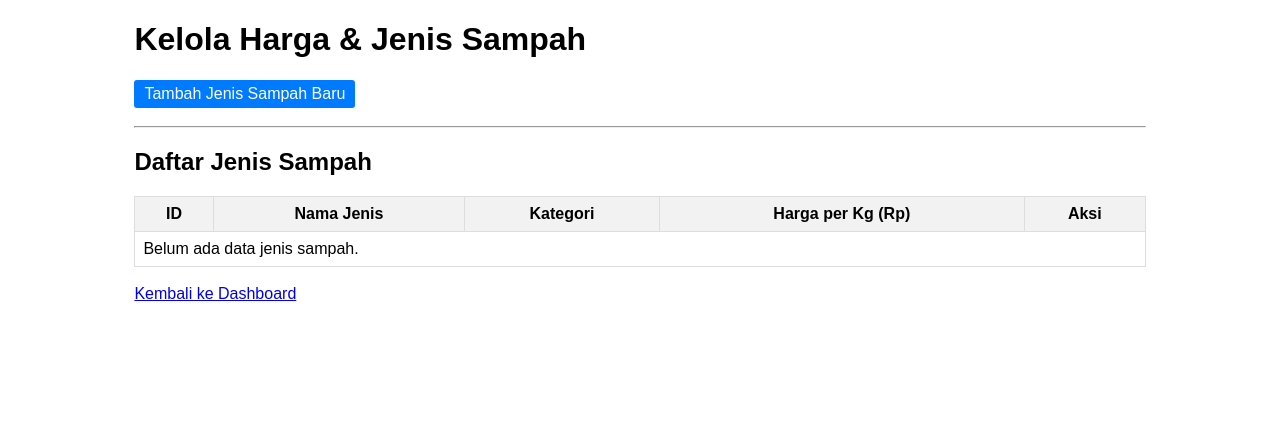
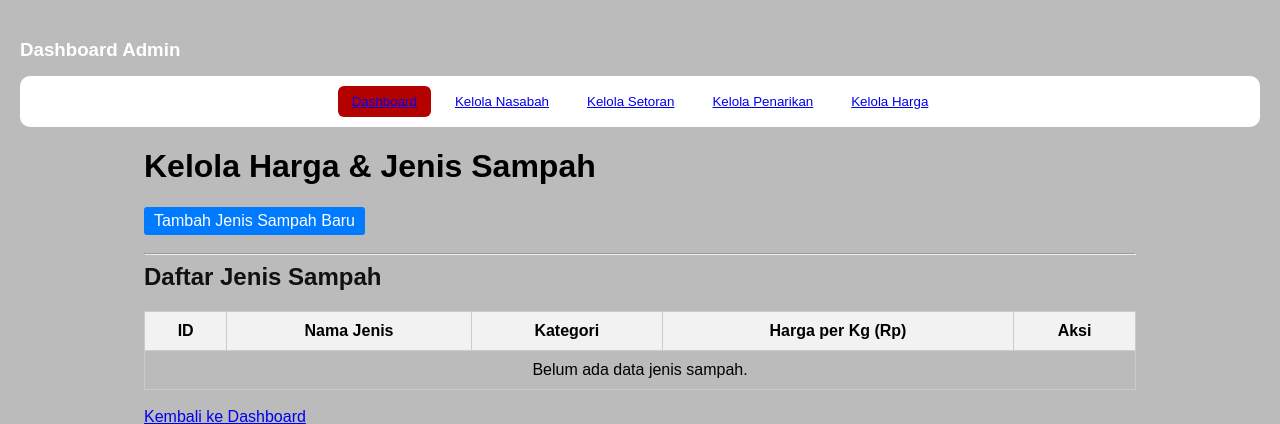
Before and after one commit to draprotez/AplikasiBankSampah, a PHP site: page /views/kelolaSampahViews.php in a window 1280 px wide. Shown: the top 424 px of the page. Run offline with PHP 8.4, Linux system fonts and the light colour scheme; the visitor is signed in with stand-in values (Sample User, id 1); data that the repository does not hold is empty.

Commit message:
link ke header

```diff
--- a/includes/header.php
+++ b/includes/header.php
@@ -11,10 +11,10 @@
 
   <div class="navbar">
     <button class="nav-btn active" onclick="showSection('dashboard')"><a href="../views/dashboardAdmin.php">Dashboard</a></button>
-    <button class="nav-btn" onclick="showSection('kelola')"><a href="../views/dashboardAdminKelolaViews.php">Kelola Nasabah</a></button>
-    <button class="nav-btn" onclick="showSection('setoran')"><a href="../views/dashboardAdminKelolaSetoranViews.php">Kelola Setoran</a></button>
-    <button class="nav-btn" onclick="showSection('penarikan')"><a href="../views/dashboardAdminKelolaPenarikanViews.php">Kelola Penarikan</a></button>
-    <button class="nav-btn" onclick="showSection('harga')"><a href="../views/dashboardAdminKelolaHargaViews.php">Kelola Harga</a></button>
+    <button class="nav-btn" onclick="showSection('kelola')"><a href="../views/kelolaNasabahViews.php">Kelola Nasabah</a></button>
+    <button class="nav-btn" onclick="showSection('setoran')"><a href="../views/kelolaSetoranViews.php">Kelola Setoran</a></button>
+    <button class="nav-btn" onclick="showSection('penarikan')"><a href="../views/kelolaPenarikanViews.php">Kelola Penarikan</a></button>
+    <button class="nav-btn" onclick="showSection('harga')"><a href="../views/kelolaSampahViews.php">Kelola Harga</a></button>
   </div>
 </body>
 </html>
--- a/views/kelolaNasabahViews.php
+++ b/views/kelolaNasabahViews.php
@@ -34,10 +34,12 @@
     </style>
 </head>
 <body>
+    <?php include '../includes/header.php'; ?>
     <div class="container">
         <h1>Kelola Nasabah (Users)</h1>
 
         <a href="createNasabahViews.php" class="btn btn-tambah">Tambah Nasabah Baru</a>
+        <input type="text" id="search-kelola" class="search" placeholder="Cari Data Nasabah...">
 
         <?php
         // Menampilkan pesan sukses/error dari URL
--- a/views/kelolaPenarikanViews.php
+++ b/views/kelolaPenarikanViews.php
@@ -25,6 +25,7 @@
     </style>
 </head>
 <body>
+    <?php include '../includes/header.php'; ?>
     <div class="container">
         <h1>Histori Penarikan Saldo</h1>
         <a href="createPenarikanViews.php" class="btn btn-tambah">Lakukan Penarikan Baru</a>
--- a/views/kelolaSampahViews.php
+++ b/views/kelolaSampahViews.php
@@ -25,6 +25,7 @@
     </style>
 </head>
 <body>
+    <?php include '../includes/header.php'; ?>
     <div class="container">
         <h1>Kelola Harga & Jenis Sampah</h1>
 
--- a/views/kelolaSetoranViews.php
+++ b/views/kelolaSetoranViews.php
@@ -25,6 +25,7 @@
     </style>
 </head>
 <body>
+    <?php include '../includes/header.php'; ?>
     <div class="container">
         <h1>Kelola Setoran Nasabah</h1>
         <a href="createSetoranViews.php" class="btn btn-tambah">Tambah Setoran Baru</a>
```
Also changed, not shown: views/dashboardAdminKelolaViews.php (deleted, +0 -49 lines).
